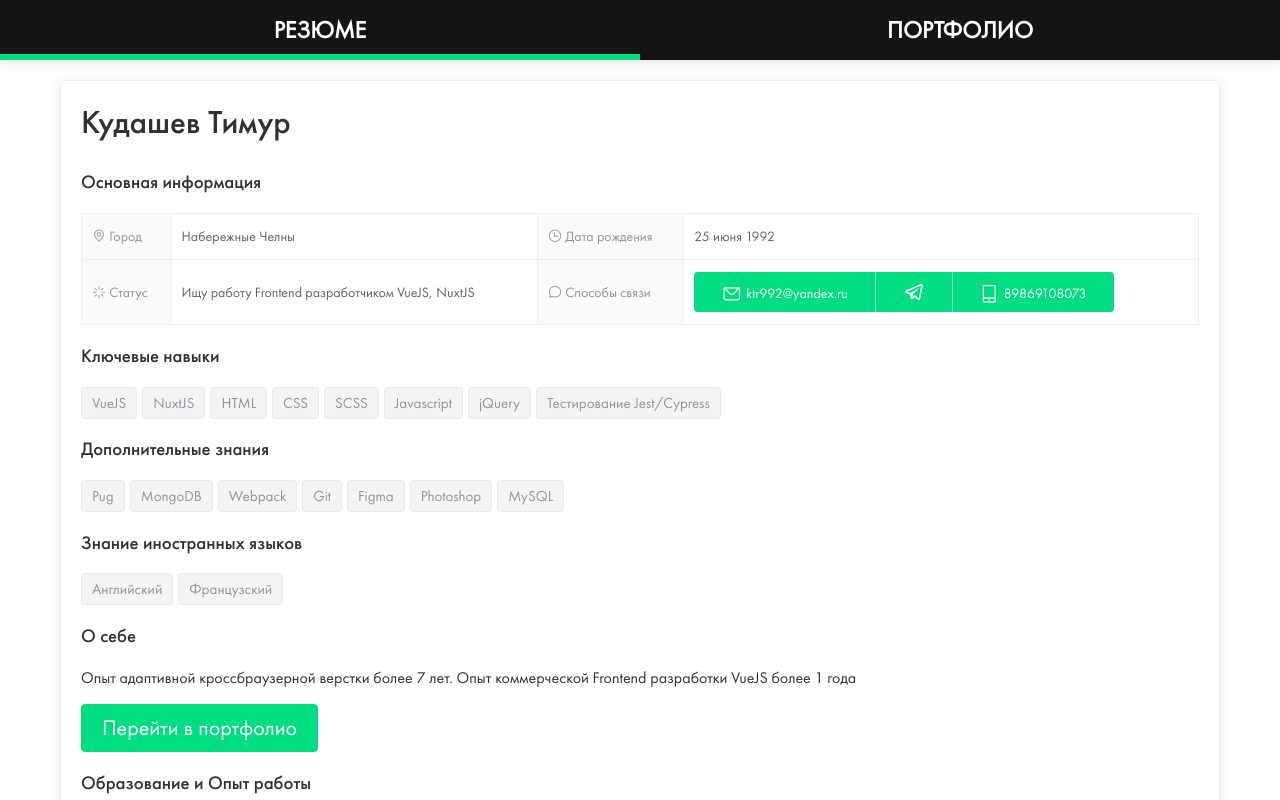
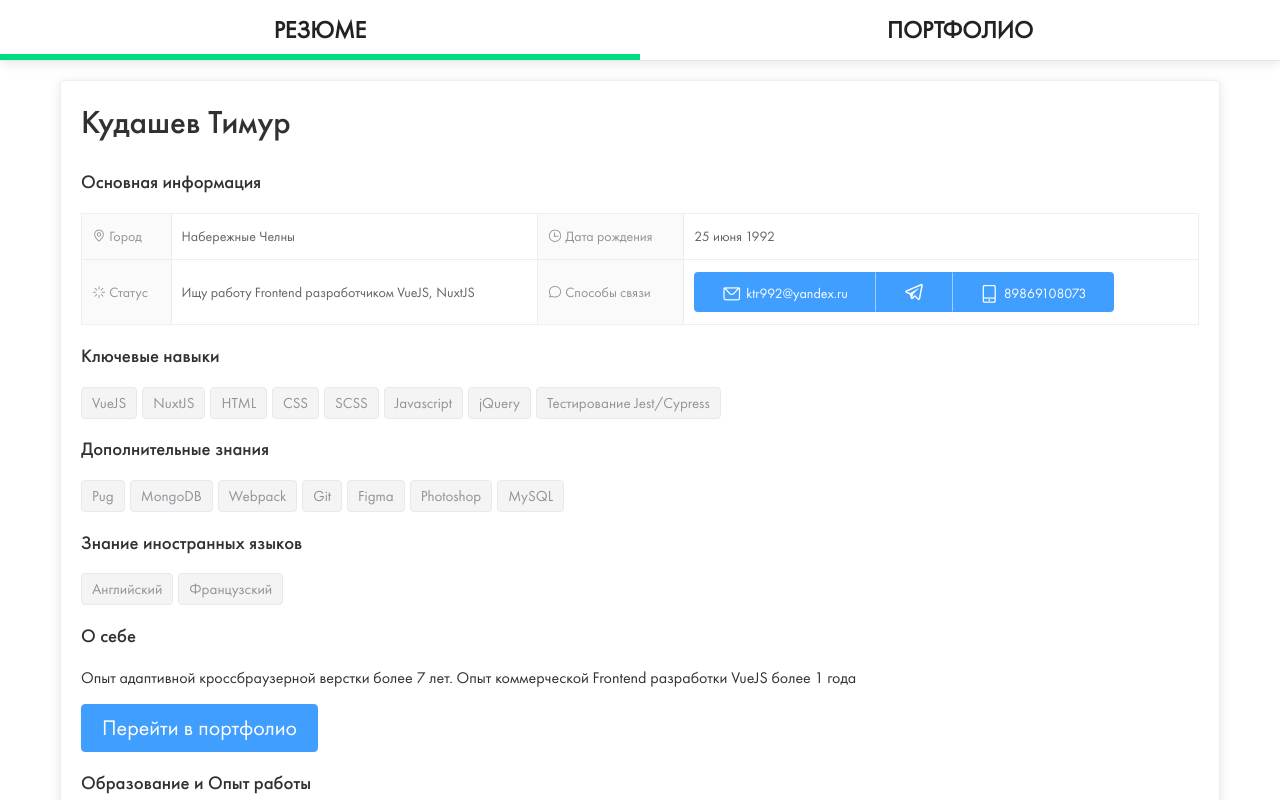
Before and after one commit to ktr92/nuxtresume, a Nuxt app: page / in a window 1280 px wide. Shown: the top 800 px of the page. Built offline with nearby package versions, Linux system fonts and the light colour scheme.

Commit message:
make it better

```diff
--- a/assets/scss/partials/_params.scss
+++ b/assets/scss/partials/_params.scss
@@ -1,3 +1,3 @@
-$green: #00dc82;
-$greenhover: #4de7a8;
+$green: #409eff;
+$greenhover: #1e85ef;
 $darkcolor: #141414;
--- a/components/AppTimeline.vue
+++ b/components/AppTimeline.vue
@@ -23,7 +23,7 @@ export default {
   },
   methods: {
     color(status) {
-      return status === 'present' ? '#00dc82': '#909399'
+      return status === 'present' ? '#409eff': '#909399'
     }
   }
 }
--- a/components/TheHeader.vue
+++ b/components/TheHeader.vue
@@ -26,18 +26,18 @@ export default {
     line-height: 60px;
     margin: 0;
     border-bottom: 6px solid #fff;
-    color: #fff;
-    background: $darkcolor;
-    width: 50%;
+    color: #222;
+/*     background: $darkcolor;
+ */    width: 50%;
     text-align: center;
     font-size: 24px;
     font-weight: 700;
     text-transform: uppercase;
 }
 .el-menu--horizontal>.el-menu-item:hover, .el-menu--horizontal>.el-menu-item:focus, .el-menu--horizontal>.el-menu-item.is-active {
-  color: #FFF;
-    background-color: $darkcolor;
-    border-color: #00dc82;
+  color: #222;
+/*     background-color: $darkcolor;
+ */    border-color: #00dc82;
 }
 .el-header {
   padding: 0;
```
